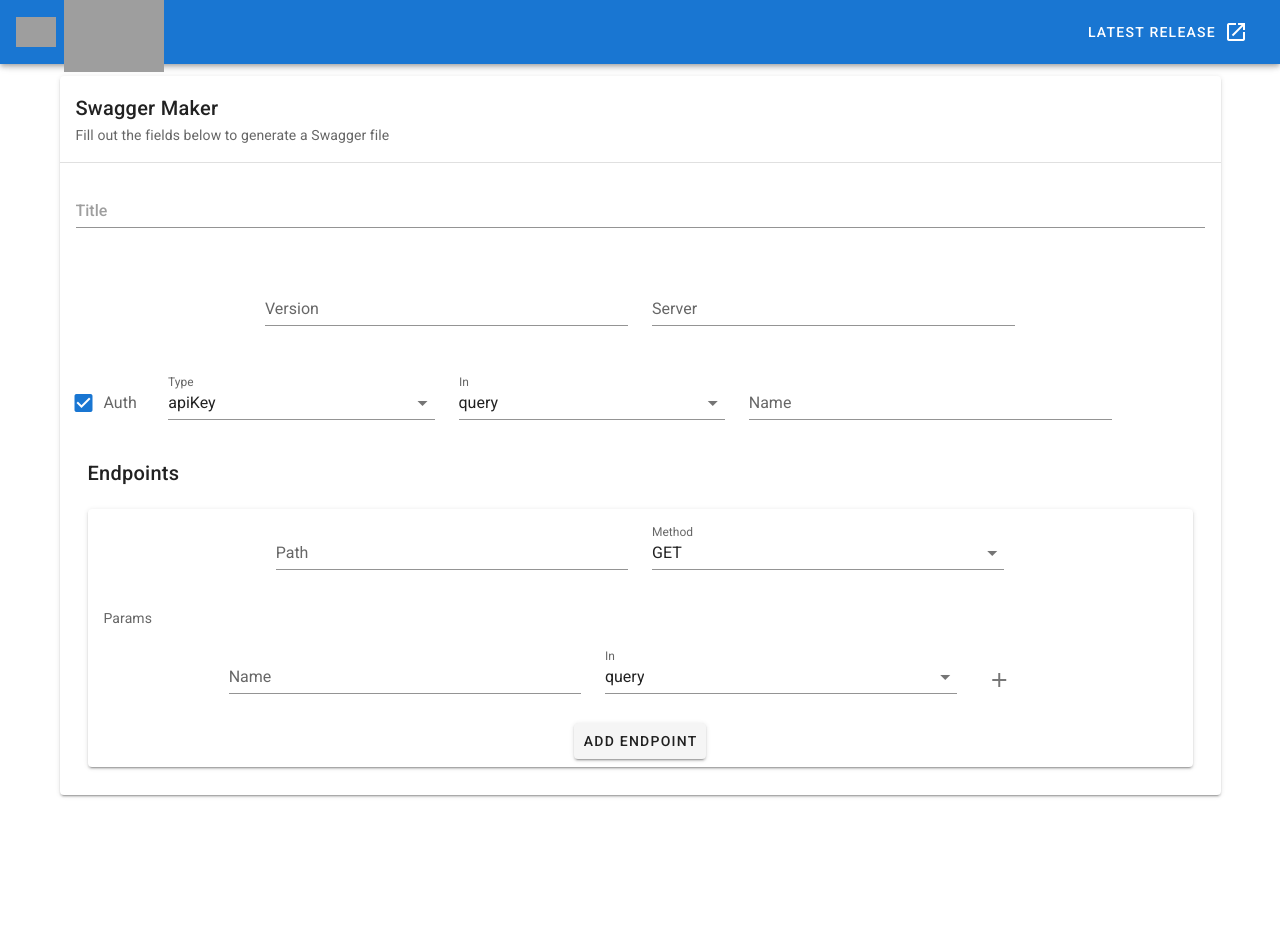
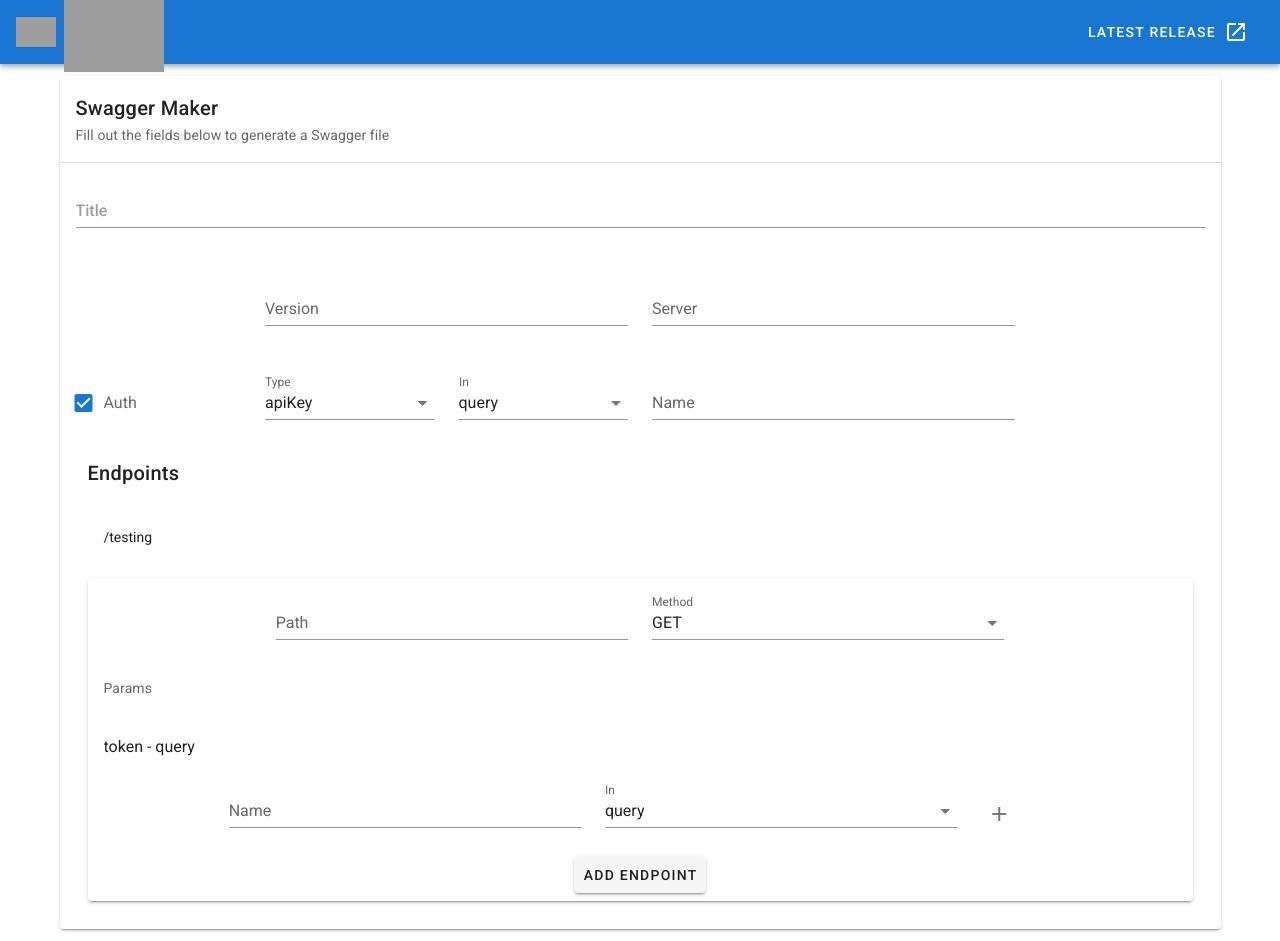
Before and after one commit to camronh/Airnode-Integration-Wizard, a Vue app: page / in a window 1280 px wide. Before the commit the page ends 807 px from the top, so only its background shows below. Built offline with nearby package versions, Linux system fonts and the light colour scheme; grey boxes are pictures that could not be loaded.

Commit message:
Pushes to list

```diff
--- a/src/views/Home.vue
+++ b/src/views/Home.vue
@@ -27,10 +27,10 @@
             </v-col>
           </v-row>
           <v-row>
-            <v-col cols="6" md="1">
+            <v-col cols="6" md="2">
               <v-checkbox label="Auth" v-model="hasAuth"> </v-checkbox>
             </v-col>
-            <v-col cols="12" md="3">
+            <v-col cols="12" md="2">
               <v-select
                 v-model="auth.type"
                 :disabled="!hasAuth"
@@ -39,7 +39,7 @@
                 required
               ></v-select>
             </v-col>
-            <v-col cols="12" md="3">
+            <v-col cols="12" md="2">
               <v-select
                 :disabled="!hasAuth"
                 v-model="auth.in"
@@ -63,11 +63,11 @@
           </v-card-title>
           <v-card-text>
             <v-list>
-              <v-list-item
-                v-for="endpoint of endpoints"
-                :key="endpoint.name"
-              ></v-list-item>
+              <v-list-item v-for="endpoint of endpoints" :key="endpoint.path">
+                {{ endpoint.path }}
+              </v-list-item>
             </v-list>
+            <br />
             <v-card>
               <v-row align="center" justify="center">
                 <v-col cols="12" md="4">
@@ -89,14 +89,14 @@
               <v-card-subtitle>
                 Params
               </v-card-subtitle>
+              <v-list>
+                <v-list-item v-for="p of ep.params" :key="p.name">
+                  <v-list-item-title>
+                    {{ p.name }} - {{ p.in }}
+                  </v-list-item-title>
+                </v-list-item>
+              </v-list>
               <v-row align="center" justify="center">
-                <v-list>
-                  <v-list-item v-for="p of ep.params" :key="p.name">
-                    <v-list-item-title>
-                      {{ p.name }} - {{ p.method }}
-                    </v-list-item-title>
-                  </v-list-item>
-                </v-list>
                 <v-col cols="12" md="4">
                   <v-text-field
                     v-model="param.name"
@@ -112,7 +112,7 @@
                   ></v-select>
                 </v-col>
                 <v-col cols="12" md="1">
-                  <v-btn icon>
+                  <v-btn icon @click="addParam">
                     <v-icon>
                       mdi-plus
                     </v-icon>
@@ -121,7 +121,7 @@
               </v-row>
               <v-card-actions>
                 <v-spacer></v-spacer>
-                <v-btn>
+                <v-btn @click="addEndpoint">
                   Add Endpoint
                 </v-btn>
                 <v-spacer></v-spacer>
@@ -149,17 +149,36 @@ export default {
         name: "",
       },
       ep: {
-        name: "",
         path: "",
         method: "GET",
-        params: [],
+        params: [{ name: "token", in: "query" }],
       },
       param: {
         name: "",
         in: "query",
       },
-      endpoints: [],
+      endpoints: [
+        {
+          path: "/testing",
+          method: "GET",
+          params: [{ name: "token", in: "query" }],
+        },
+      ],
     };
+  },
+  methods: {
+    addEndpoint() {
+      this.endpoints.push(this.ep);
+      this.ep = {
+        path: "",
+        method: "GET",
+        params: [],
+      };
+    },
+    addParam() {
+      this.ep.params.push(this.param);
+      this.param = { name: "", in: "query" };
+    },
   },
 
   components: {},
```
